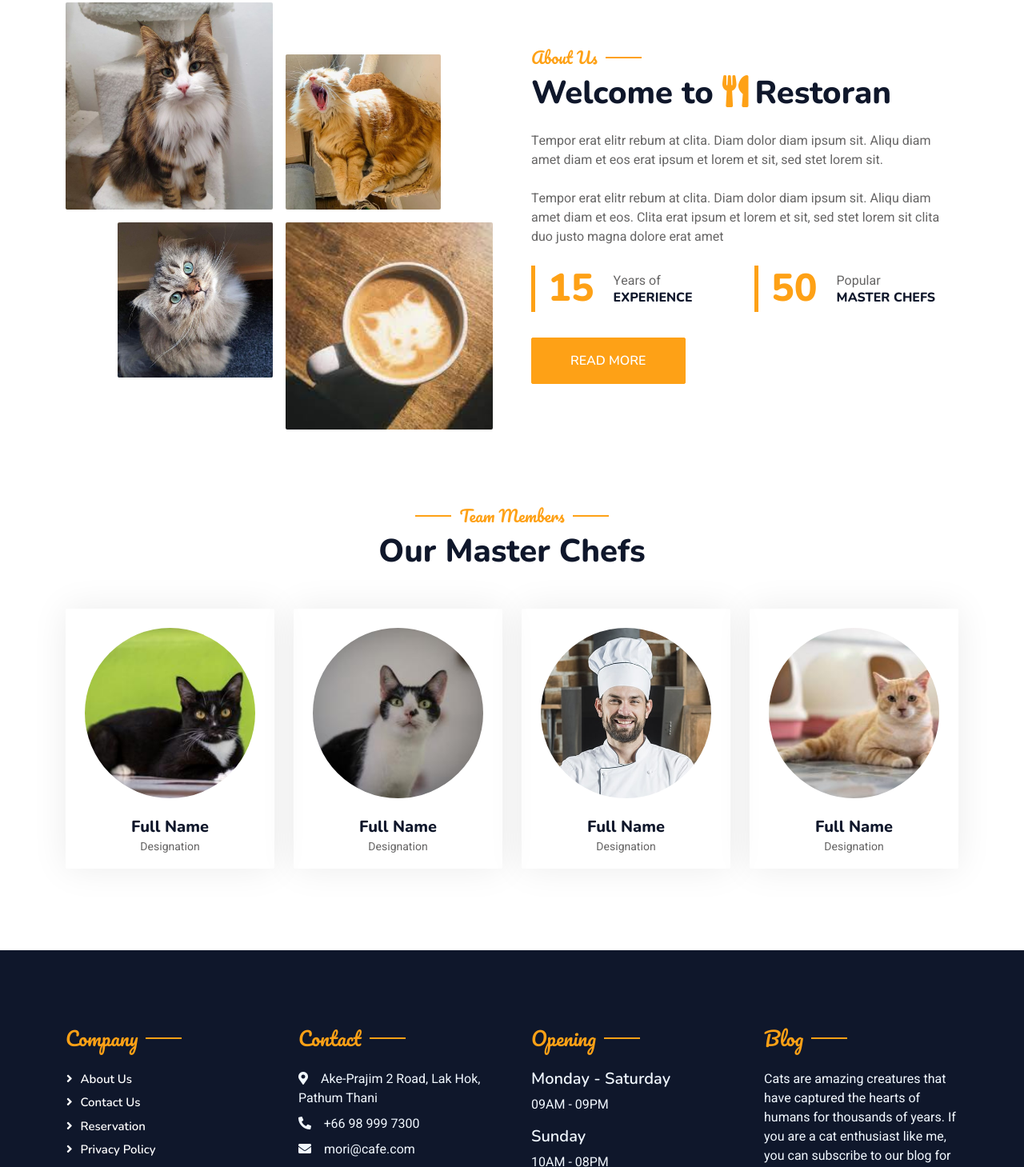
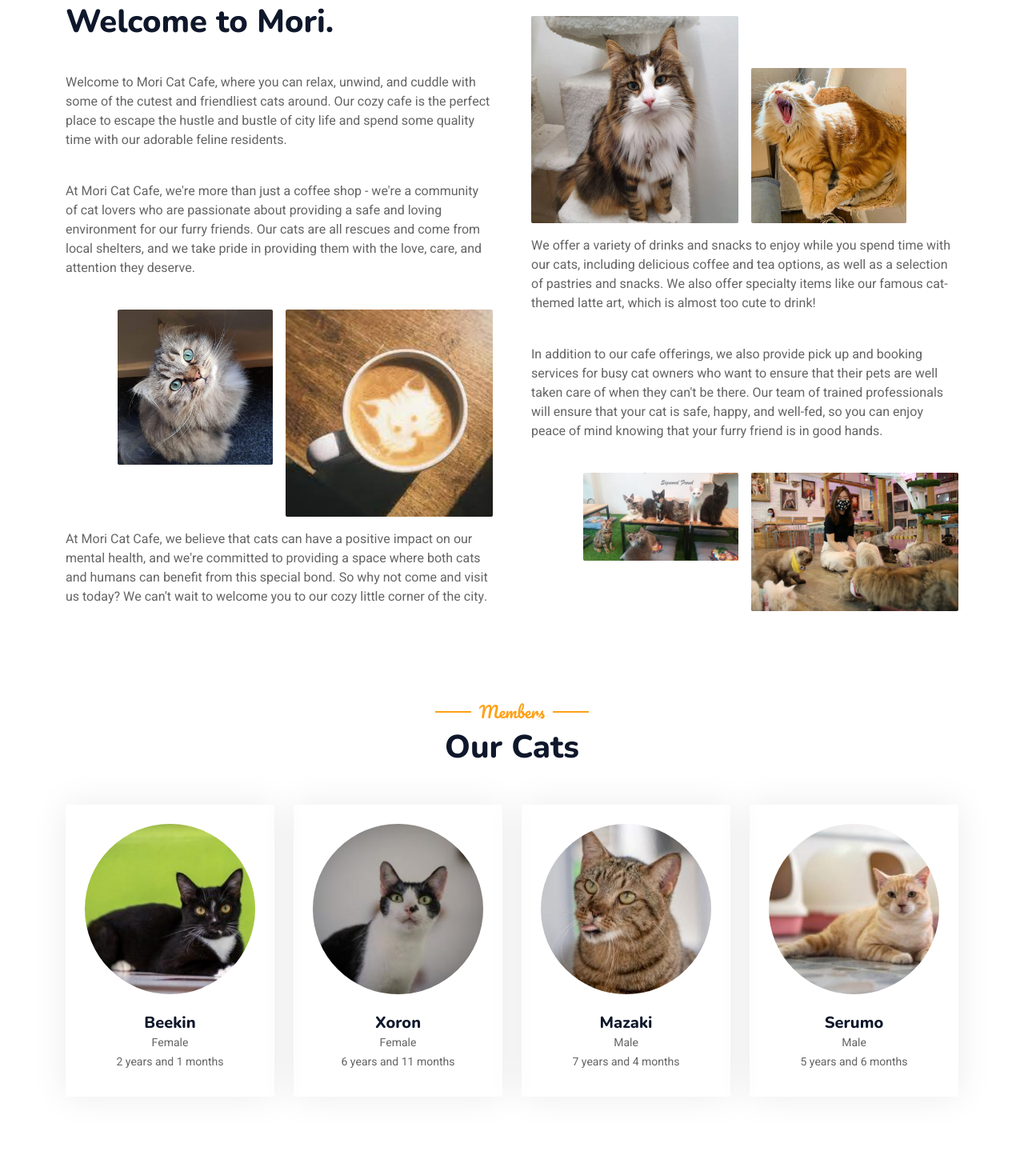
Before and after one commit to LucusDev/213_cat_cafe, a plain HTML site: page about.html in a window 1280 px wide. Shown: the part 490-1949 px from the top of the page at 80% size. Drawn offline with nearby package versions, Linux system fonts and the light colour scheme.

Commit message:
about_page (temp) finished

```diff
--- a/about.html
+++ b/about.html
@@ -81,7 +81,7 @@
                     <h1 class="display-3 text-white mb-3 animated slideInDown">About Us</h1>
                     <nav aria-label="breadcrumb">
                         <ol class="breadcrumb justify-content-center text-uppercase">
-                            <li class="breadcrumb-item"><a href="#">Home</a></li>
+                            <li class="breadcrumb-item"><a href="index.html">Home</a></li>
 
                             <li class="breadcrumb-item text-white active" aria-current="page">About</li>
                         </ol>
@@ -96,6 +96,38 @@
         <div class="container-xxl py-5">
             <div class="container">
                 <div class="row g-5 align-items-center">
+
+                    <div class="col-lg-6">
+                        <div class="row g-3">
+                            <h1 class="mb-4">Welcome to Mori.</h1>
+                            <p class="mb-4">Welcome to Mori Cat Cafe, where you can relax, unwind, and cuddle with some
+                                of
+                                the cutest and friendliest cats around. Our cozy cafe is the perfect place to escape the
+                                hustle and bustle of city life and spend some quality time with our adorable feline
+                                residents.</p>
+                            <p class="mb-4">At Mori Cat Cafe, we're more than just a coffee shop - we're a community of
+                                cat
+                                lovers who are passionate about providing a safe and loving environment for our furry
+                                friends. Our cats are all rescues and come from local shelters, and we take pride in
+                                providing them with the love, care, and attention they deserve.</p>
+                            <div class="col-6 text-end">
+                                <img class="img-fluid rounded w-75 wow zoomIn" data-wow-delay="0.3s"
+                                    src="img/about-3.jpg">
+                            </div>
+                            <div class="col-6 text-end">
+                                <img class="img-fluid rounded w-100 wow zoomIn" data-wow-delay="0.1s"
+                                    src="img/about-4.jpg">
+                            </div>
+
+                            <p class="mb-4">At Mori Cat Cafe, we believe that cats can have a positive impact on our
+                                mental
+                                health, and we're committed to providing a space where both cats and humans can benefit
+                                from
+                                this special bond. So why not come and visit us today? We can't wait to welcome you to
+                                our
+                                cozy little corner of the city.</p>
+                        </div>
+                    </div>
                     <div class="col-lg-6">
                         <div class="row g-3">
                             <div class="col-6 text-start">
@@ -106,47 +138,29 @@
                                 <img class="img-fluid rounded w-75 wow zoomIn" data-wow-delay="0.3s"
                                     src="img/about-2.jpg" style="margin-top: 25%;">
                             </div>
+                            <p class="mb-4">We offer a variety of drinks and snacks to enjoy while you spend time with
+                                our
+                                cats, including delicious coffee and tea options, as well as a selection of pastries and
+                                snacks. We also offer specialty items like our famous cat-themed latte art, which is
+                                almost
+                                too cute to drink!</p>
+                            <p class="mb-4">In addition to our cafe offerings, we also provide pick up and booking
+                                services
+                                for busy cat owners who want to ensure that their pets are well taken care of when they
+                                can't be there. Our team of trained professionals will ensure that your cat is safe,
+                                happy,
+                                and well-fed, so you can enjoy peace of mind knowing that your furry friend is in good
+                                hands.</p>
                             <div class="col-6 text-end">
-                                <img class="img-fluid rounded w-75 wow zoomIn" data-wow-delay="0.5s"
-                                    src="img/about-3.jpg">
+                                <img class="img-fluid rounded w-75 wow zoomIn" data-wow-delay="0.3s"
+                                    src="img/cat_gp.jpg">
                             </div>
-                            <div class="col-6 text-end">
-                                <img class="img-fluid rounded w-100 wow zoomIn" data-wow-delay="0.7s"
-                                    src="img/about-4.jpg">
+                            <div class="col-6 text-start">
+                                <img class="img-fluid rounded w-100 wow zoomIn" data-wow-delay="0.1s"
+                                    src="img/video.jpg">
                             </div>
+
                         </div>
-                    </div>
-                    <div class="col-lg-6">
-                        <h5 class="section-title ff-secondary text-start text-primary fw-normal">About Us</h5>
-                        <h1 class="mb-4">Welcome to <i class="fa fa-utensils text-primary me-2"></i>Restoran</h1>
-                        <p class="mb-4">Tempor erat elitr rebum at clita. Diam dolor diam ipsum sit. Aliqu diam amet
-                            diam et eos erat ipsum et lorem et sit, sed stet lorem sit.</p>
-                        <p class="mb-4">Tempor erat elitr rebum at clita. Diam dolor diam ipsum sit. Aliqu diam amet
-                            diam et eos. Clita erat ipsum et lorem et sit, sed stet lorem sit clita duo justo magna
-                            dolore erat amet</p>
-                        <div class="row g-4 mb-4">
-                            <div class="col-sm-6">
-                                <div class="d-flex align-items-center border-start border-5 border-primary px-3">
-                                    <h1 class="flex-shrink-0 display-5 text-primary mb-0" data-toggle="counter-up">15
-                                    </h1>
-                                    <div class="ps-4">
-                                        <p class="mb-0">Years of</p>
-                                        <h6 class="text-uppercase mb-0">Experience</h6>
-                                    </div>
-                                </div>
-                            </div>
-                            <div class="col-sm-6">
-                                <div class="d-flex align-items-center border-start border-5 border-primary px-3">
-                                    <h1 class="flex-shrink-0 display-5 text-primary mb-0" data-toggle="counter-up">50
-                                    </h1>
-                                    <div class="ps-4">
-                                        <p class="mb-0">Popular</p>
-                                        <h6 class="text-uppercase mb-0">Master Chefs</h6>
-                                    </div>
-                                </div>
-                            </div>
-                        </div>
-                        <a class="btn btn-primary py-3 px-5 mt-2" href="">Read More</a>
                     </div>
                 </div>
             </div>
@@ -157,64 +171,68 @@
         <!-- Team Start -->
         <div class="container-xxl pt-5 pb-3">
             <div class="container">
-                <div class="text-center wow fadeInUp" data-wow-delay="0.1s">
-                    <h5 class="section-title ff-secondary text-center text-primary fw-normal">Team Members</h5>
-                    <h1 class="mb-5">Our Master Chefs</h1>
+                <div class="text-center " data-wow-delay="0.1s">
+                    <h5 class="section-title ff-secondary text-center text-primary fw-normal">Members</h5>
+                    <h1 class="mb-5">Our Cats</h1>
                 </div>
                 <div class="row g-4">
-                    <div class="col-lg-3 col-md-6 wow fadeInUp" data-wow-delay="0.1s">
+                    <div class="col-lg-3 col-md-6 " data-wow-delay="0.1s">
                         <div class="team-item text-center rounded overflow-hidden">
                             <div class="rounded-circle overflow-hidden m-4">
                                 <img class="img-fluid" src="img/team-1.jpg" alt="">
                             </div>
-                            <h5 class="mb-0">Full Name</h5>
-                            <small>Designation</small>
+                            <h5 class="mb-0">Beekin</h5>
+                            <small>Female</small><br>
+                            <small>2 years and 1 months</small>
                             <div class="d-flex justify-content-center mt-3">
-                                <a class="btn btn-square btn-primary mx-1" href=""><i class="fab fa-facebook-f"></i></a>
-                                <a class="btn btn-square btn-primary mx-1" href=""><i class="fab fa-twitter"></i></a>
-                                <a class="btn btn-square btn-primary mx-1" href=""><i class="fab fa-instagram"></i></a>
+                                <div class="d-flex justify-content-center mt-3">
+                                    <a class="btn btn-square btn-primary mx-1" href="">></a>
+                                </div>
                             </div>
                         </div>
                     </div>
-                    <div class="col-lg-3 col-md-6 wow fadeInUp" data-wow-delay="0.3s">
+                    <div class="col-lg-3 col-md-6 " data-wow-delay="0.3s">
                         <div class="team-item text-center rounded overflow-hidden">
                             <div class="rounded-circle overflow-hidden m-4">
                                 <img class="img-fluid" src="img/team-2.jpg" alt="">
                             </div>
-                            <h5 class="mb-0">Full Name</h5>
-                            <small>Designation</small>
+                            <h5 class="mb-0">Xoron</h5>
+                            <small>Female</small><br>
+                            <small>6 years and 11 months</small>
                             <div class="d-flex justify-content-center mt-3">
-                                <a class="btn btn-square btn-primary mx-1" href=""><i class="fab fa-facebook-f"></i></a>
-                                <a class="btn btn-square btn-primary mx-1" href=""><i class="fab fa-twitter"></i></a>
-                                <a class="btn btn-square btn-primary mx-1" href=""><i class="fab fa-instagram"></i></a>
+                                <div class="d-flex justify-content-center mt-3">
+                                    <a class="btn btn-square btn-primary mx-1" href="">></a>
+                                </div>
                             </div>
                         </div>
                     </div>
-                    <div class="col-lg-3 col-md-6 wow fadeInUp" data-wow-delay="0.5s">
+                    <div class="col-lg-3 col-md-6 " data-wow-delay="0.5s">
                         <div class="team-item text-center rounded overflow-hidden">
                             <div class="rounded-circle overflow-hidden m-4">
-                                <img class="img-fluid" src="img/team-3.jpg" alt="">
+                                <img class="img-fluid" src="img/team-3.jpeg" alt="">
                             </div>
-                            <h5 class="mb-0">Full Name</h5>
-                            <small>Designation</small>
+                            <h5 class="mb-0">Mazaki</h5>
+                            <small>Male</small><br>
+                            <small>7 years and 4 months</small>
                             <div class="d-flex justify-content-center mt-3">
-                                <a class="btn btn-square btn-primary mx-1" href=""><i class="fab fa-facebook-f"></i></a>
-                                <a class="btn btn-square btn-primary mx-1" href=""><i class="fab fa-twitter"></i></a>
-                                <a class="btn btn-square btn-primary mx-1" href=""><i class="fab fa-instagram"></i></a>
+                                <div class="d-flex justify-content-center mt-3">
+                                    <a class="btn btn-square btn-primary mx-1" href="">></a>
+                                </div>
                             </div>
                         </div>
                     </div>
-                    <div class="col-lg-3 col-md-6 wow fadeInUp" data-wow-delay="0.7s">
+                    <div class="col-lg-3 col-md-6 " data-wow-delay="0.7s">
                         <div class="team-item text-center rounded overflow-hidden">
                             <div class="rounded-circle overflow-hidden m-4">
                                 <img class="img-fluid" src="img/team-4.jpg" alt="">
                             </div>
-                            <h5 class="mb-0">Full Name</h5>
-                            <small>Designation</small>
+                            <h5 class="mb-0">Serumo</h5>
+                            <small>Male</small> <br>
+                            <small>5 years and 6 months</small>
                             <div class="d-flex justify-content-center mt-3">
-                                <a class="btn btn-square btn-primary mx-1" href=""><i class="fab fa-facebook-f"></i></a>
-                                <a class="btn btn-square btn-primary mx-1" href=""><i class="fab fa-twitter"></i></a>
-                                <a class="btn btn-square btn-primary mx-1" href=""><i class="fab fa-instagram"></i></a>
+                                <div class="d-flex justify-content-center mt-3">
+                                    <a class="btn btn-square btn-primary mx-1" href="">></a>
+                                </div>
                             </div>
                         </div>
                     </div>
```
Also changed, not shown: index.html (+12 -12 lines), team.html (+139 -71 lines), img/cat_gp.jpg (added).
